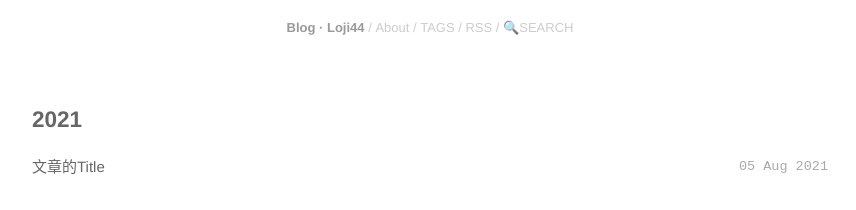
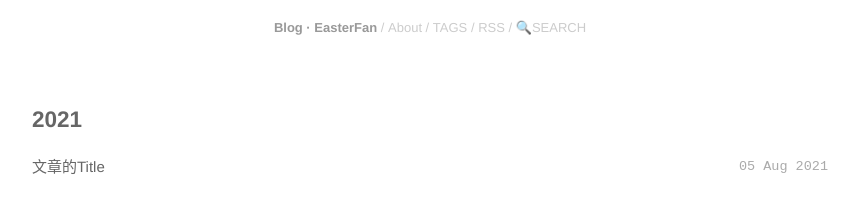
Before and after one commit to EasterFan/easterfan.github.io, a Jekyll site: the page built from index.html, in a window 1280 px wide. Shown: the top 210 px of the page, without its empty margins (210-1066 px from the left). Built offline with Jekyll 4.4.1, drawn with Linux system fonts in a browser that asks for light colours; nearby versions of some CDN libraries.

Commit message:
Auot-update

```diff
--- a/_config.yml
+++ b/_config.yml
@@ -1,5 +1,5 @@
-title: Blog · Loji44
-url: "https://loji44.github.io"
+title: Blog · EasterFan
+url: "https://easterfan.github.io"
 baseurl: ""
 
 # 全局顶部导航栏配置。格式："名称=跳转链接"，名称和跳转链接之间用"="分隔。例如 "About=/about.html"
```
